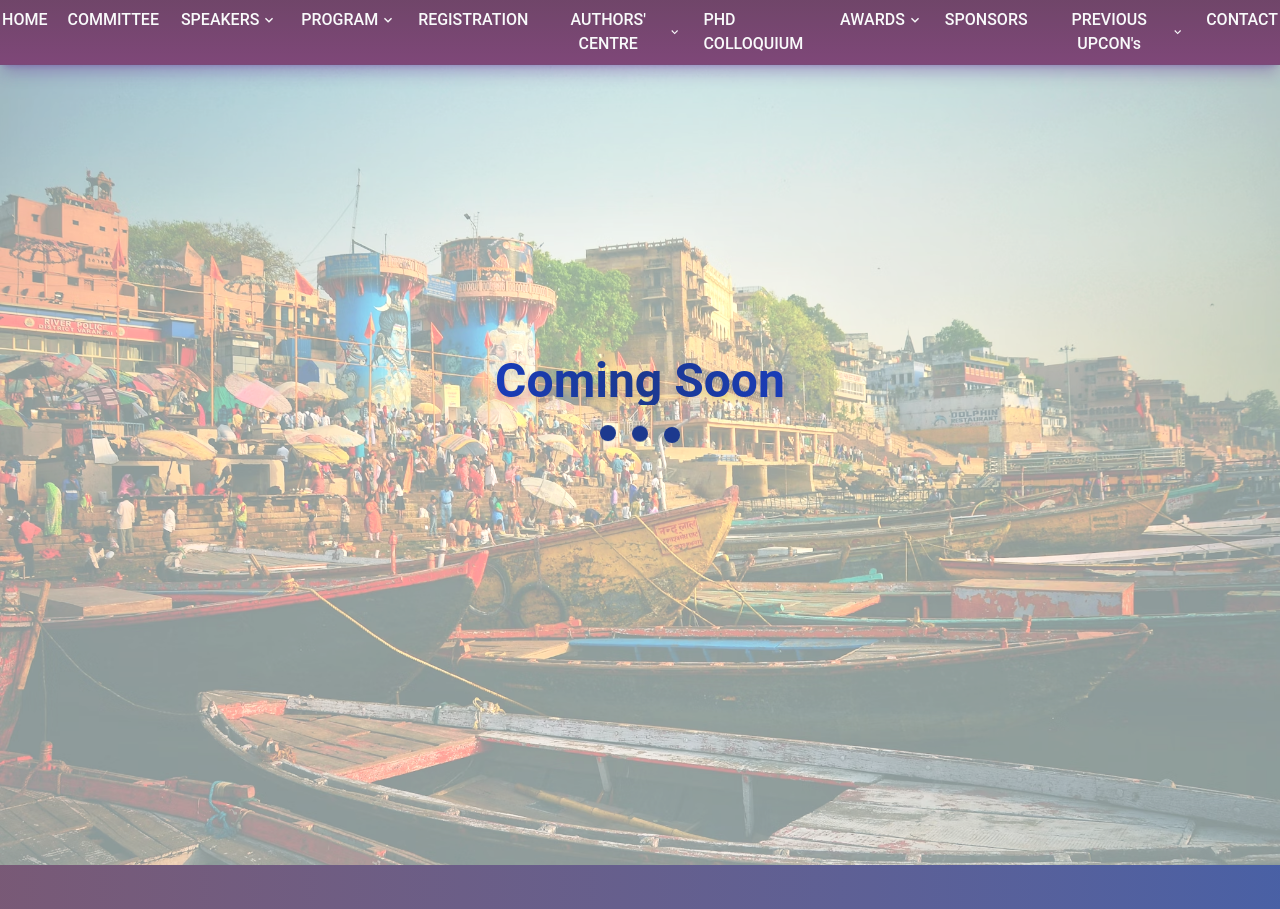
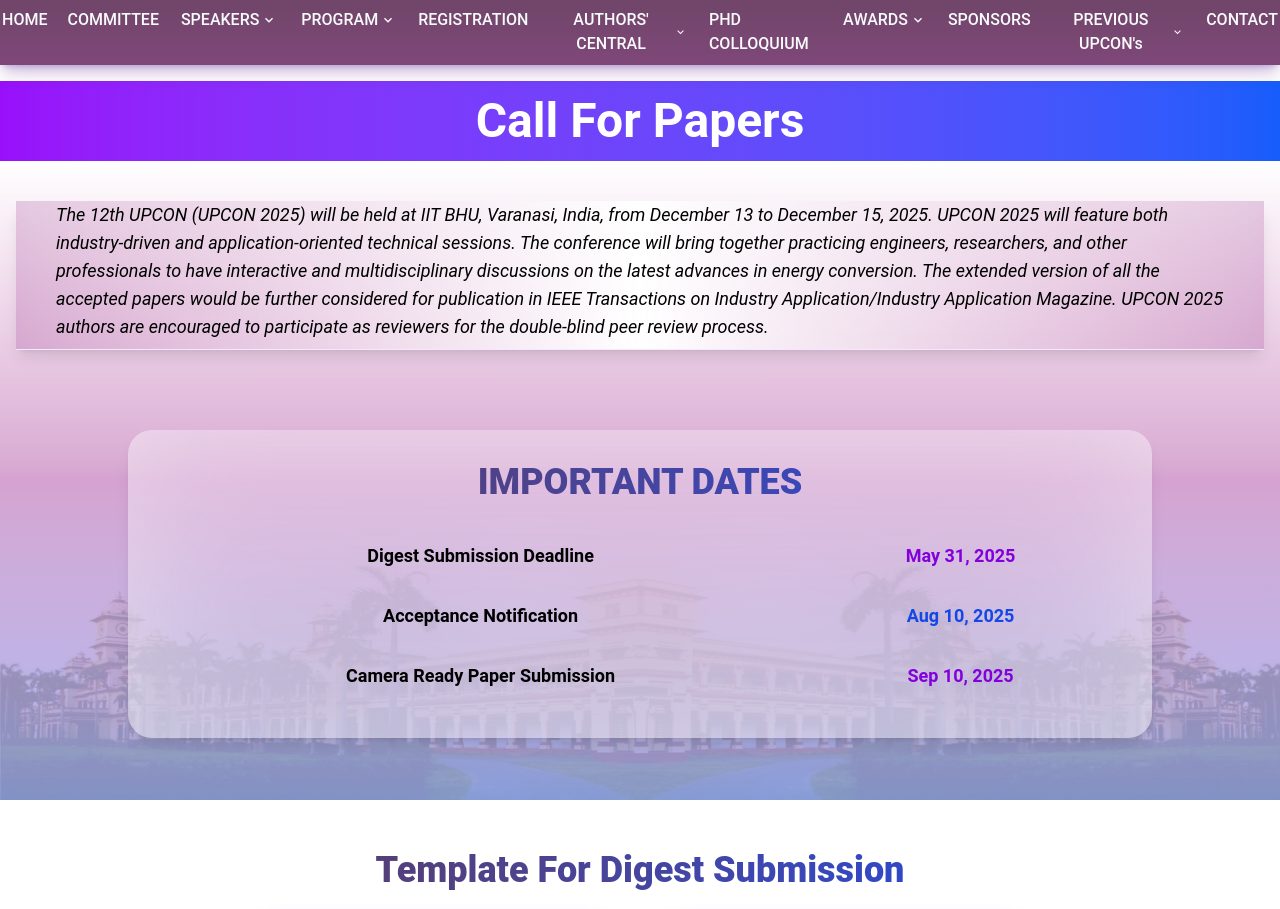
Before and after one commit to r120dhiman/UPCON25, a React (Vite) app in the folder frontend/: page /callforpapers in a window 1280 px wide. Shown: the top 909 px of the page. Built offline with nearby package versions, Linux system fonts and the light colour scheme.

Commit message:
Call for papers

```diff
--- a/frontend/src/App.jsx
+++ b/frontend/src/App.jsx
@@ -8,6 +8,7 @@ import KeynoteSpeaker from "./Pages/KeyNoteSpeakers";
 import TutorialSpeaker from "./Pages/TutorialSpeakers";
 import PHDColloqium from "./Pages/PHDColloqium";
 import Registration from "./components/Registeration";
+import Callforpapers from "./Pages/Callforpapers";
 
 function Layout() {
   const location = useLocation();
@@ -24,6 +25,7 @@ function Layout() {
         <Route path="/speakers/tutorial" element={<TutorialSpeaker />} />
         <Route path="/phdcolloquium" element={<PHDColloqium />} />
         <Route path="/registration" element={<Registration/>} />
+        <Route path="/callforpapers" element={<Callforpapers />} />
       </Routes>
       <Footer />
     </>
--- /dev/null
+++ b/frontend/src/Pages/Callforpapers.jsx
@@ -0,0 +1,122 @@
+import React from 'react';
+
+const Callforpapers = () => {
+  return (
+    <div className="relative flex flex-col justify-center items-center min-h-screen p-4">
+      {/* Background Gradient and Watermark */}
+      <div className="fixed inset-x-0 bottom-0 h-[80vh] -z-10 bg-gradient-to-b from-white to-blue-700/40 via-[#97148c]/40 mix-blend-multiply">
+        <div
+          className="absolute inset-0 bg-[url(/build.jpg)] opacity-20 bg-bottom bg-no-repeat bg-contain
+          brightness-100 mix-blend-multiply"
+        />
+      </div>
+
+      {/* Content Section */}
+      <h1 className='text-5xl font-bold  p-auto mb-10 w-screen text-center py-4  bg-gradient-to-r from-purple-600 to-blue-600 text-white'>Call For Papers </h1>
+      <div className="content flex text-lg italic flex-col items-center px-6 sm:px-8 md:px-10 pb-2 shadow-lg transition-all duration-300 gap-2 md:gap-6 border-b border-purple-100 bg-gradient-to-r from-[#89107f]/20 via-white to-[#89107f]/20">
+      The 12th UPCON (UPCON 2025) will be held at IIT BHU, Varanasi, India, from December 13 to December 15, 2025.  UPCON 2025 will feature both industry-driven and application-oriented technical sessions. The conference will bring together practicing engineers, researchers, and other professionals to have interactive and multidisciplinary discussions on the latest advances in energy conversion. The extended version of all the accepted papers would be further considered for publication in IEEE Transactions on Industry Application/Industry Application Magazine.
+
+UPCON 2025 authors are encouraged to participate as reviewers for the double-blind peer review process.
+      </div>
+      <div className="bg-white/50 mt-20 backdrop-blur-3xl shadow-lg rounded-3xl p-8 w-full max-w-5xl">
+        <h2 className="text-3xl sm:text-4xl underline font-extrabold mb-6 text-center bg-gradient-to-r from-[#5e365b] to-blue-700 bg-clip-text text-transparent">
+          IMPORTANT DATES
+        </h2>
+        <table className="w-full border-collapse   text-lg">
+          <thead>
+            {/* <tr className="bg-gradient-to-r from-purple-600 to-blue-600 text-white">
+              <th className="border border-gray-300 px-6 py-4 text-xl">Event</th>
+              <th className="border border-gray-300 px-6 py-4 text-xl">Date</th>
+            </tr> */}
+          </thead>
+          <tbody>
+            <tr>
+              <td className=" border-gray-300 px-6 py-4 text-center font-semibold">
+                Digest Submission Deadline
+              </td>
+              <td className=" border-gray-300 px-6 py-4 text-center font-semibold text-purple-700">
+                May 31, 2025
+              </td>
+            </tr>
+            <tr className="">
+              <td className=" border-gray-300 px-6 py-4 text-center font-semibold">
+                Acceptance Notification
+              </td>
+              <td className=" border-gray-300 px-6 py-4 text-center font-semibold text-blue-700">
+                Aug 10, 2025
+              </td>
+            </tr>
+            <tr>
+              <td className=" border-gray-300 px-6 py-4 text-center font-semibold">
+                Camera Ready Paper Submission
+              </td>
+              <td className=" border-gray-300 px-6 py-4 text-center font-semibold text-purple-700">
+                Sep 10, 2025
+              </td>
+            </tr>
+          </tbody>
+        </table>
+      </div>
+
+      {/* Announcement Section */}
+      {/* <div className="mt-8 text-center">
+        <p className="text-lg sm:text-xl font-bold text-purple-700">
+          ANNOUNCEMENT: <span className="text-blue-700">DIGEST SUBMISSION DEADLINE</span> FINAL EXTENSION TILL <span className="text-red-600">MARCH 19, 2025</span>
+        </p>
+      </div> */}
+
+      {/* Submission Button */}
+      {/* <div className="flex justify-center mt-8">
+        <button
+          className="group relative w-1/2 bg-gradient-to-r from-[#5e365b] to-blue-700 text-white font-bold py-4 text-xl rounded-full
+          shadow-[0_10px_20px_rgba(109,40,217,0.3)] hover:shadow-[0_20px_40px_rgba(109,40,217,0.4)]
+          transition-all duration-300 hover:scale-105 overflow-hidden cursor-pointer"
+        >
+          <span className="relative z-10">DIGEST SUBMISSION IS CLOSED</span>
+          <div className="absolute inset-0 bg-gradient-to-r from-blue-600 to-purple-600 opacity-0 group-hover:opacity-100 transition-opacity duration-300"></div>
+        </button>
+      </div> */}
+
+
+<div className="mt-20  rounded-3xl p-8 w-full max-w-5xl">
+        <h2 className="text-3xl sm:text-4xl underline font-extrabold mb-6 text-center bg-gradient-to-r from-[#5e365b] to-blue-700 bg-clip-text text-transparent">
+        Template For Digest Submission
+        </h2>
+        <div className="temp2 flex flex-row justify-center items-center gap-10">
+  <button
+    type="button"
+    className="group relative bg-gradient-to-r from-[#5e365b] to-blue-700 text-white font-bold py-3 px-6 text-lg rounded-full
+    shadow-[0_10px_20px_rgba(109,40,217,0.3)] hover:shadow-[0_20px_40px_rgba(109,40,217,0.4)]
+    transition-all duration-300 hover:scale-105 overflow-hidden cursor-pointer"
+  >
+    <a
+      href="/Temp/UPCON 2025 Digest_Word.docx"
+      className="relative z-10"
+      download={true}
+    >
+      Template For Digest Submission - Word
+    </a>
+    <div className="absolute inset-0 bg-gradient-to-r from-blue-600 to-purple-600 opacity-0 group-hover:opacity-100 transition-opacity duration-300"></div>
+  </button>
+  <button
+    type="button"
+    className="group relative bg-gradient-to-r from-[#5e365b] to-blue-700 text-white font-bold py-3 px-6 text-lg rounded-full
+    shadow-[0_10px_20px_rgba(109,40,217,0.3)] hover:shadow-[0_20px_40px_rgba(109,40,217,0.4)]
+    transition-all duration-300 hover:scale-105 overflow-hidden cursor-pointer"
+  >
+    <a
+      href="/Temp/UPCON 2025 Digest_Latex.zip"
+      className="relative z-10"
+      download={true}
+    >
+      Template For Digest Submission - Latex
+    </a>
+    <div className="absolute inset-0 bg-gradient-to-r from-blue-600 to-purple-600 opacity-0 group-hover:opacity-100 transition-opacity duration-300"></div>
+  </button>
+</div>
+      </div>
+    </div>
+  );
+};
+
+export default Callforpapers;
--- a/frontend/src/Pages/Homepage.jsx
+++ b/frontend/src/Pages/Homepage.jsx
@@ -88,8 +88,8 @@ function Homepage() {
               About UPCON 2025
             </h1>
             <article className="text-base sm:text-lg text-black text-justify leading-relaxed font-medium italic hover:text-blue-900 transition-colors">
-              The 11th "IEEE Uttar Pradesh Section International Conference on
-              Electrical, Electronics and Computer Engineering (UPCON-2023)"
+              The 12th "IEEE Uttar Pradesh Section International Conference on
+              Electrical, Electronics and Computer Engineering (UPCON-2025)"
               will be held at IIT BHU, Varanasi, India from 13-15 December 2025.
               UPCON is the top notch International conference covering broad
               topics in the areas of Electrical, Computer, and Electronics
--- a/frontend/src/components/Navbar.jsx
+++ b/frontend/src/components/Navbar.jsx
@@ -25,12 +25,12 @@ function Navbar({color , backdrop}) {
     },
     { title: "REGISTRATION", path: "/registration", type: "direct" },
     {
-      title: "AUTHORS' CENTRE",
+      title: "AUTHORS' CENTRAL",
       type: "dropdown",
       subLinks: [
-        { title: "Paper Submission", path: "/paper-submission" },
-        { title: "Guidelines", path: "/guidelines" },
         { title: "Call For Papers", path: "/callforpapers" },
+        // { title: "Paper Submission", path: "/paper-submission" },
+        // { title: "Guidelines", path: "/guidelines" },
         { title: "Call For Tutorials", path: "/callfortutorials" },
         { title: "Call For Workshops", path: "/callforworkshops" },
         { title: "Call For Special Sessions", path: "/callforspecialsessions" },
```
Also changed, not shown: 2 other files (tests, documents, lock files or other folders).
